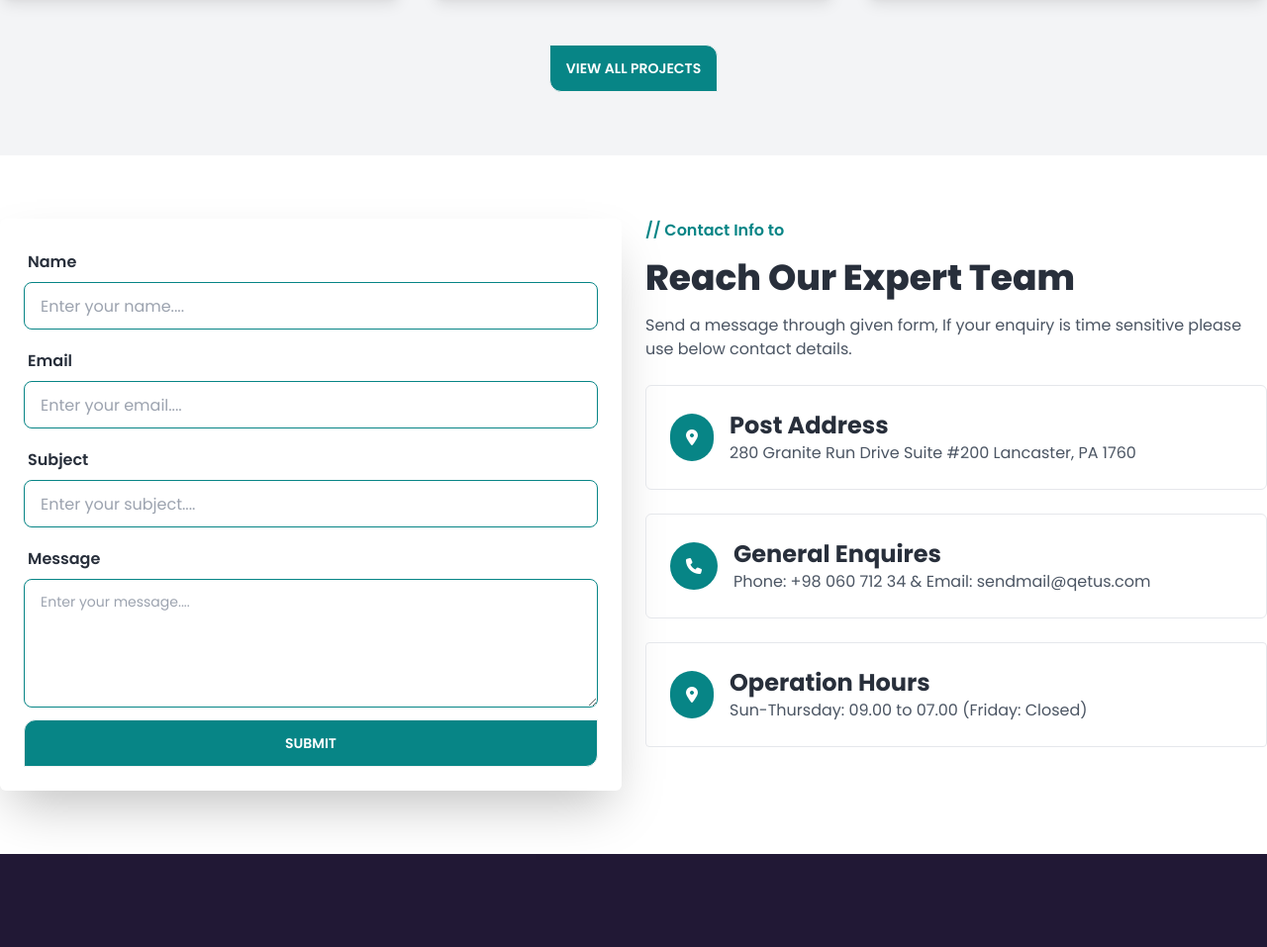
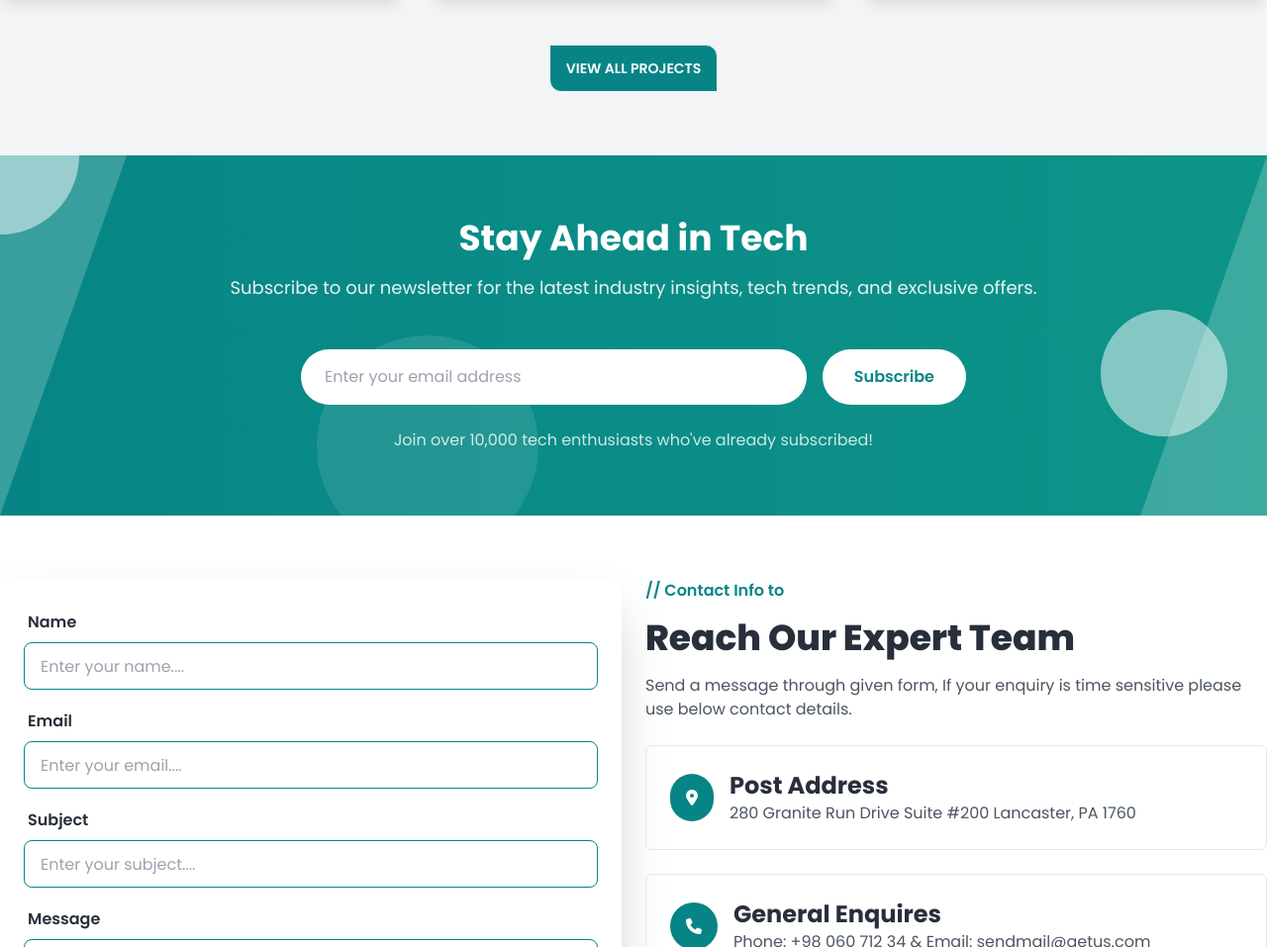
Before and after one commit to Minimatic-Solution/Minimatic-Solution.github.io, a plain HTML site: page index.html in a window 1280 px wide. Shown: the part 5715-6672 px from the top of the page at 99% size. Drawn offline with nearby package versions, Linux system fonts and the light colour scheme; some packages are replaced by stand-ins of ours; a script that the page names is missing.

Commit message:
Implement subscription section

```diff
--- a/index.html
+++ b/index.html
@@ -752,6 +752,53 @@
       </section>
       <!-- End Recent Projects Section -->
 
+      <!-- Start Subscription Section -->
+      <section class="py-16 bg-gradient-to-r from-btnColor to-teal-600 relative overflow-hidden">
+        <div class="container mx-auto px-10 xl:px-0 relative z-10">
+          <div class="max-w-4xl mx-auto text-center mb-12">
+            <h2 class="text-4xl font-bold text-white mb-4">Stay Ahead in Tech</h2>
+            <p class="text-white text-opacity-90 text-lg">
+              Subscribe to our newsletter for the latest industry insights, tech trends, and exclusive offers.
+            </p>
+          </div>
+          <form class="max-w-2xl mx-auto flex flex-col sm:flex-row gap-4">
+            <input
+              type="email"
+              placeholder="Enter your email address"
+              class="flex-grow px-6 py-4 rounded-full text-gray-800 bg-white focus:outline-none focus:ring-2 focus:ring-white focus:ring-opacity-50 transition duration-300"
+              required
+            >
+            <button
+              type="submit"
+              class="px-8 py-4 bg-white text-btnColor font-semibold rounded-full hover:bg-opacity-90 transition duration-300 transform hover:scale-105"
+            >
+              Subscribe
+            </button>
+          </form>
+          <p class="text-center text-white text-opacity-80 mt-6">
+            Join over 10,000 tech enthusiasts who've already subscribed!
+          </p>
+        </div>
+
+        <!-- Decorative Elements -->
+        <div class="absolute top-0 left-0 w-full h-full overflow-hidden">
+          <svg class="absolute left-0 top-0 h-full w-64 text-white text-opacity-20 transform -translate-x-1/2" fill="currentColor" viewBox="0 0 100 100" preserveAspectRatio="none">
+            <polygon points="50,0 100,0 50,100 0,100" />
+          </svg>
+          <svg class="absolute right-0 top-0 h-full w-64 text-white text-opacity-20 transform translate-x-1/2" fill="currentColor" viewBox="0 0 100 100" preserveAspectRatio="none">
+            <polygon points="50,0 100,0 50,100 0,100" />
+          </svg>
+        </div>
+
+        <!-- Animated Circles -->
+        <div class="absolute top-0 left-0 w-full h-full">
+          <div class="absolute w-40 h-40 bg-white rounded-full opacity-10 -top-20 -left-20 animate-pulse"></div>
+          <div class="absolute w-56 h-56 bg-white rounded-full opacity-10 top-1/2 left-1/4 animate-pulse" style="animation-delay: 1s;"></div>
+          <div class="absolute w-32 h-32 bg-white rounded-full opacity-10 bottom-20 right-10 animate-pulse" style="animation-delay: 2s;"></div>
+        </div>
+      </section>
+      <!-- End Subscription Section -->
+
 
 
 
```
